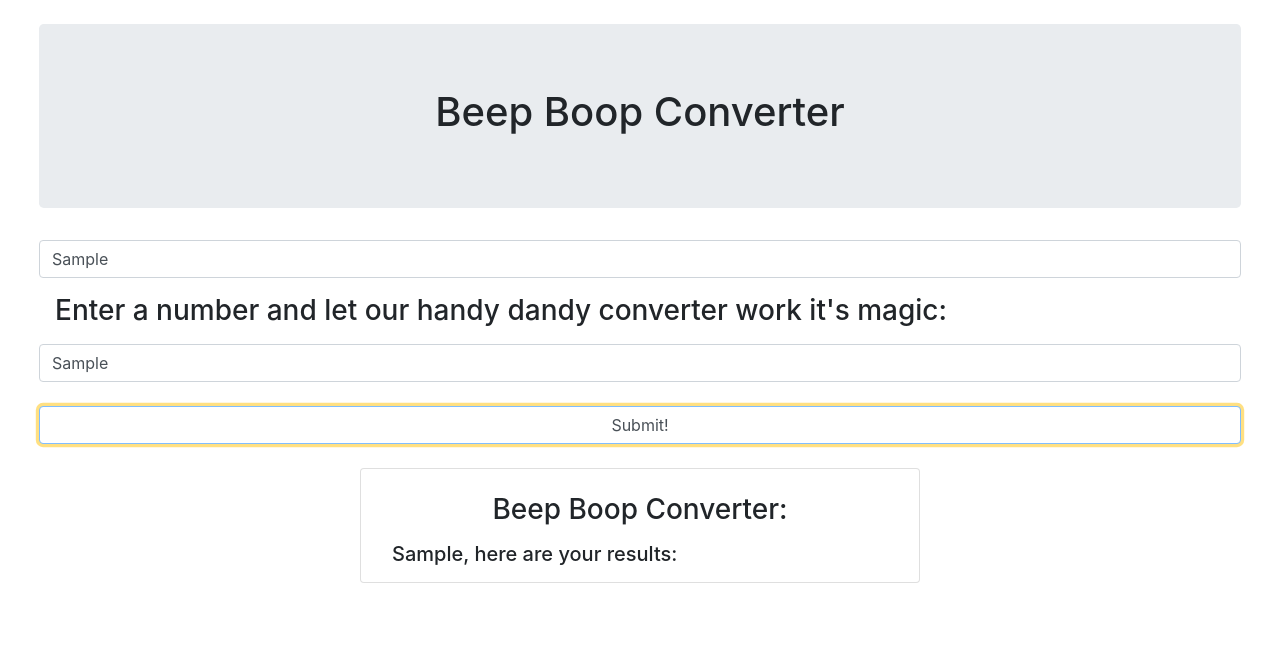
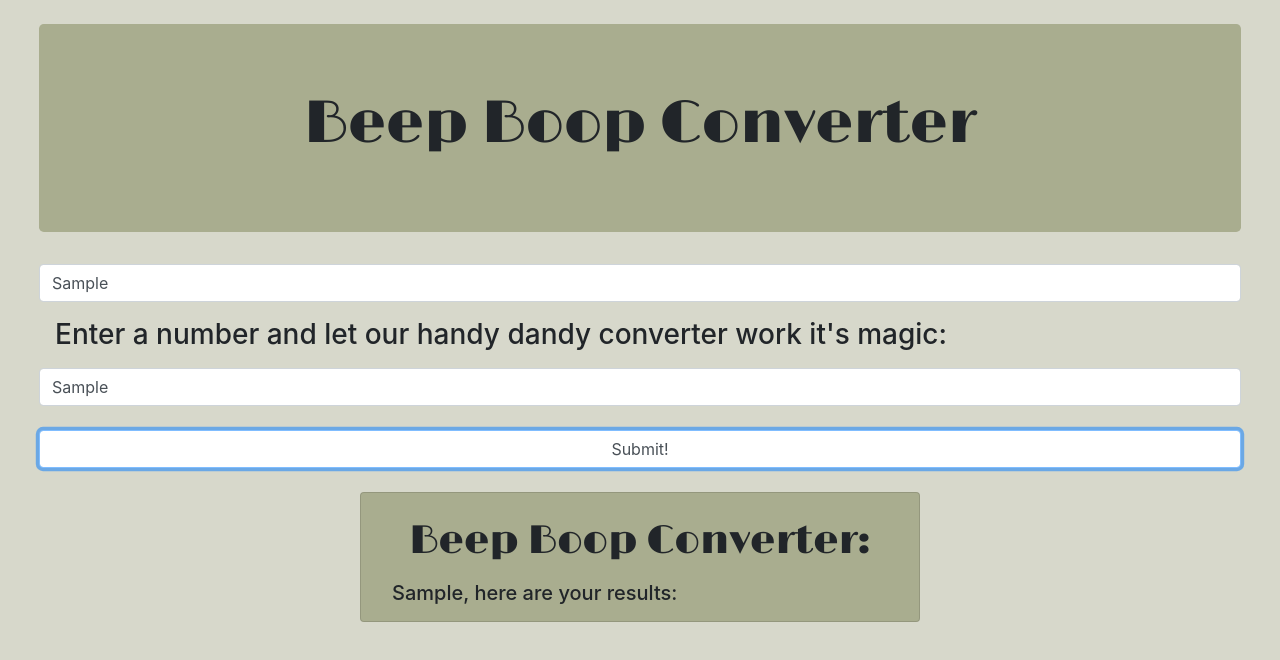
Before and after one commit to juliajessica/boop-converter, a plain HTML site: page index.html in a window 1280 px wide. Both pictures are taken after typing "Sample", "Sample" into the empty fields and a click on the button "Submit!". Drawn offline with nearby package versions, Linux system fonts and the light colour scheme.

Commit message:
add some bootstrap and css

```diff
--- a/css/styles.css
+++ b/css/styles.css
@@ -1,3 +1,26 @@
+body {
+  background-color: #d7d8cb;
+}
+
+h1 {
+  font-family: 'Limelight', cursive;
+  font-size: 60px;
+}
+
+.jumbotron {
+  background-color: #a9ad8f;
+}
+
 #output {
   display: none;
 }
+
+.card {
+  background-color: #a9ad8f;
+}
+
+
+.card-title {
+  font-family: 'Limelight', cursive;
+  font-size: 40px;
+}
--- a/index.html
+++ b/index.html
@@ -5,6 +5,7 @@
     <link href="css/styles.css" rel="stylesheet" type="text/css">
     <script src="js/jquery-3.3.1.js"></script>
     <script src="js/scripts.js"></script>
+    <link href="https://fonts.googleapis.com/css?family=Limelight" rel="stylesheet">
     <title>Boop Beep Form</title>
   </head>
   <body class="m-4">
@@ -19,9 +20,10 @@
         <h3 class="m-3 username">Enter a number and let our handy dandy converter work it's magic:</h3>
         <div id="beepBoopInsert">
           <input id="userInput" class="form-control " type="text" placeholder="enter number">
+          <!-- grabbing input here -->
         </div>
         </br>
-        <button type="submit" id="submitButton" class="btn btn-primary form-control btn btn-outline-warning">Submit!</button>
+        <button type="submit" id="submitButton" class="btn form-control btn btn-outline-primary">Submit!</button>
       </form>
       </br>
       </br>
```
